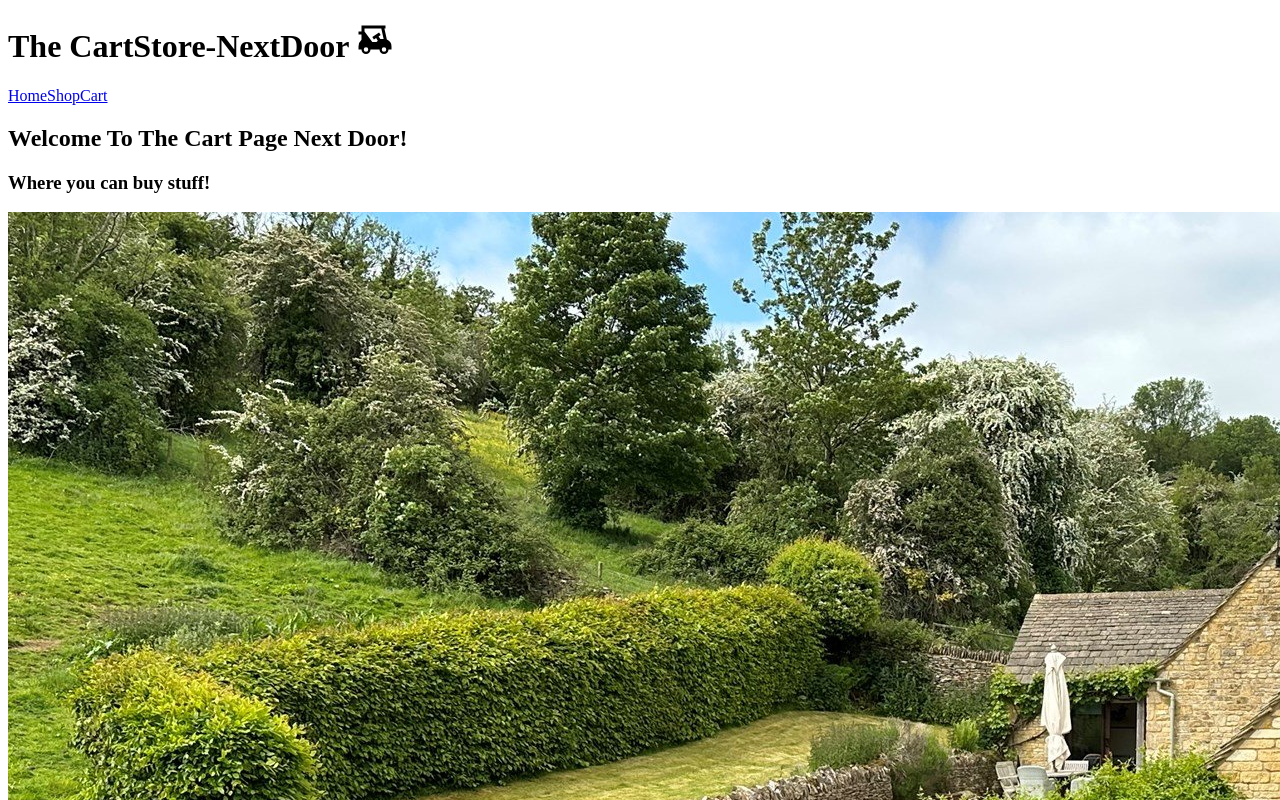
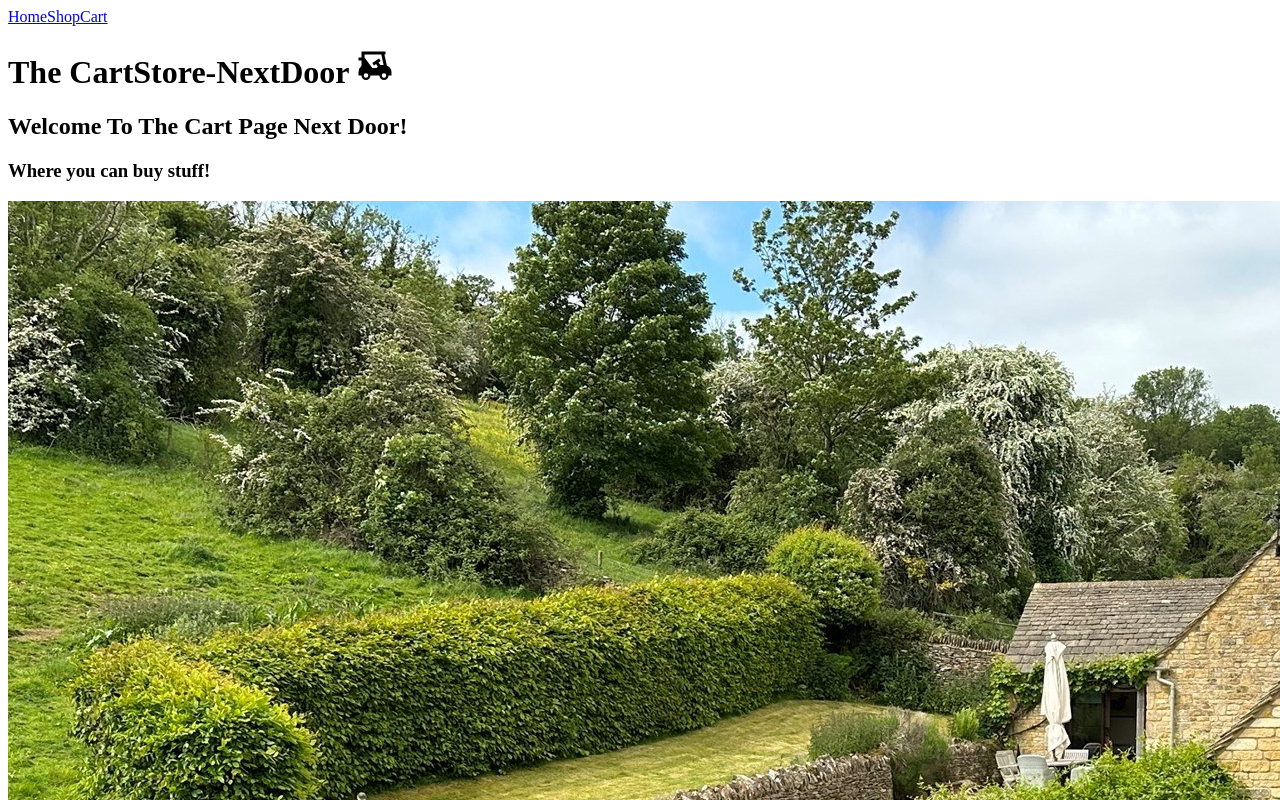
Before and after one commit to SeasonedSoup/The-CartStore-NextDoor, a React (Vite) app: page / in a window 1280 px wide. Shown: the top 800 px of the page. Built offline with nearby package versions, Linux system fonts and the light colour scheme.

Commit message:
Refactor To Context On App.jsx
so that the cart amount is updated in one place
rather than in each page.jsx

```diff
--- a/src/App.jsx
+++ b/src/App.jsx
@@ -1,11 +1,15 @@
-import { HomePage } from "./components/HomePage"
+import { Navbar } from "./components/Navbar"
+import { Outlet } from "react-router"
 
+import { useState } from "react"
 function App() {
 
+  const [cart, setCart] = useState([])
 
   return (
     <>
-      <HomePage />
+      <Navbar cart={cart}/>
+      <Outlet />
     </>
   )
 }
--- a/src/components/Nav.jsx
+++ b/src/components/Navbar.jsx
@@ -1,10 +1,10 @@
 import "../styles/styles.css"
-import { NavLink } from "react-router";
+import { NavLink } from "react-router-dom";
 
-export function Nav() {
+export function Navbar() {
     return (
         <nav>
-            <NavLink to="/homepage">Home</NavLink>
+            <NavLink to="/"> Home</NavLink>
             <NavLink to="/shoppage">Shop</NavLink>
             <NavLink to="/cartpage">Cart</NavLink>
         </nav>
--- a/src/components/CartPage.jsx
+++ b/src/pages/CartPage.jsx
@@ -1,8 +1,7 @@
- import { Nav } from "./Nav"
+
  export function CartPage() {
     return (
         <>
-             <Nav />
             <h1>greetings! this is where the items you added to cart will be located although theyre not here yet!(not working)</h1>
             <div className="items">
                 <h1> Item: Quantity Increase and Decrease Quantity Price</h1>
--- a/src/components/HomePage.jsx
+++ b/src/pages/HomePage.jsx
@@ -1,12 +1,10 @@
 import cart from "../assets/golf-cart.svg";
 import cartStoreImg from "../assets/cartStore.jpg"
-import { Nav } from "./Nav"
 
 export function HomePage() {
     return (
         <>
             <h1>The CartStore-NextDoor <img src={cart} style={{width: "36px"}} alt="cart" /></h1>
-            <Nav />
             <h2>Welcome To The Cart Page Next Door!</h2>
             <h3>Where you can buy stuff!</h3>
             <img src={cartStoreImg} alt="View Location Of Our Establishment" />
--- a/src/components/ShopPage.jsx
+++ b/src/pages/ShopPage.jsx
@@ -1,10 +1,7 @@
-
-import { Nav } from "./Nav"
-import { Card } from "./Card"
+import { Card } from "../components/Card"
 export function ShopPage() {
     return (
         <>
-            <Nav />
             <h1>Hello Shop Page is Currently a WORK IN PROGRESS!</h1>
             <h2> This is where to browse items and add them to your cart!</h2>
             <label htmlFor="search">Search: </label>
--- a/src/routes.jsx
+++ b/src/routes.jsx
@@ -1,26 +1,29 @@
 import App from "./App";
 //This is where routes will be located
-import { CartPage } from "./components/CartPage";
-import { HomePage } from "./components/HomePage";
-import { ShopPage } from "./components/ShopPage";
+import { CartPage } from "./pages/CartPage";
+import { HomePage } from "./pages/HomePage";
+import { ShopPage } from "./pages/ShopPage";
 
 const routes = [
     {
         path: "/",
         element: <App/>,
-    },
+        children: [
             {
-        path: "homepage",
+                index: true,
                 element: <HomePage />
             },
             {
                 path: "shoppage",
                 element: <ShopPage />
             },
+
             {
                 path: "cartpage",
                 element: <CartPage />
             },
         ]
+    },
+]
 
 export default routes;
```
Lines whose indentation alone changed are shown as unchanged.
